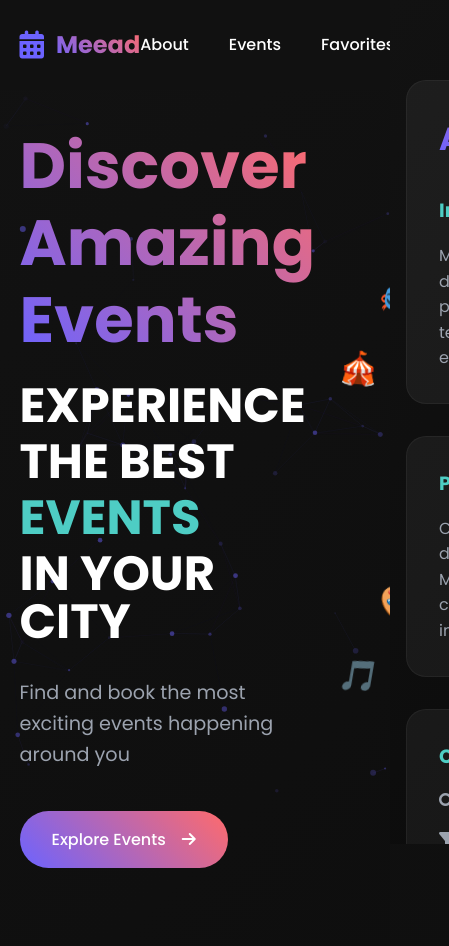
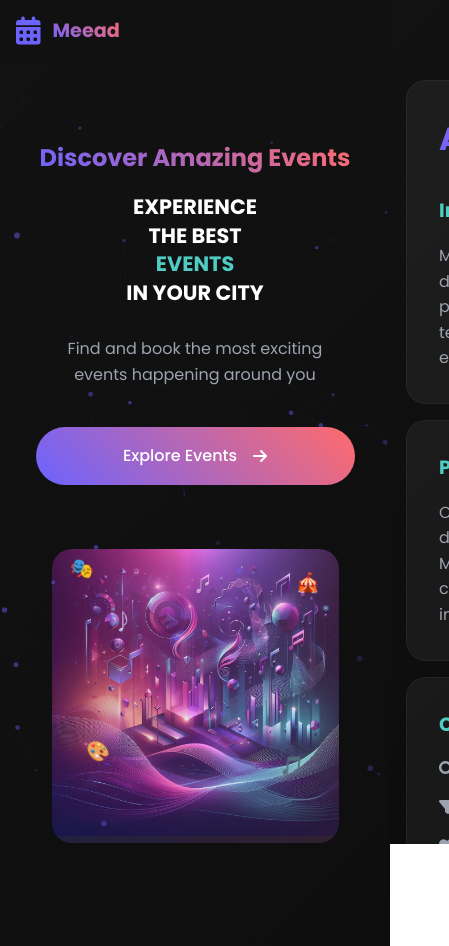
Before and after one commit to literallyazer/meaad, a plain HTML site: page index.html in a window 390 px wide. Shown: the top 946 px of the page, 449 px wide, since content can reach past the window. Drawn offline with nearby package versions, Linux system fonts and the light colour scheme.

Commit message:
Update style.css

```diff
--- a/style.css
+++ b/style.css
@@ -1160,3 +1160,180 @@ body {
                 opacity 0.6s cubic-bezier(0.4, 0, 0.2, 1),
                 box-shadow 0.6s cubic-bezier(0.4, 0, 0.2, 1);
 }
+@media screen and (max-width: 768px) {
+    /* Navigation */
+    .navbar {
+        padding: 1rem;
+    }
+
+    .nav-links {
+        position: fixed;
+        top: 0;
+        right: -100%;
+        height: 100vh;
+        width: 80%;
+        background: var(--dark-bg);
+        flex-direction: column;
+        justify-content: center;
+        transition: 0.3s;
+        z-index: 999;
+    }
+
+    .nav-links.active {
+        right: 0;
+    }
+
+    .logo-text {
+        font-size: 1.2rem;
+    }
+
+    /* Add hamburger menu */
+    .menu-toggle {
+        display: block;
+        position: fixed;
+        top: 1rem;
+        right: 1rem;
+        z-index: 1000;
+        background: none;
+        border: none;
+        color: var(--light-text);
+        font-size: 1.5rem;
+        cursor: pointer;
+    }
+
+    /* Hero Section */
+    .hero-content {
+        grid-template-columns: 1fr;
+        gap: 2rem;
+        padding: 1rem;
+    }
+
+    .hero-text-wrapper {
+        text-align: center;
+    }
+
+    .gradient-text {
+        font-size: 2rem;
+    }
+
+    .main-title .line {
+        font-size: 1.8rem;
+    }
+
+    .hero-description {
+        font-size: 1rem;
+        padding: 0 1rem;
+    }
+
+    .hero-visual {
+        padding: 0 1rem;
+    }
+
+    .image-wrapper {
+        transform: none !important;
+        margin-top: 2rem;
+    }
+    .floating-elements {
+        position: absolute;
+        inset: 0;
+        pointer-events: none;
+        width: 100%;
+        height: 100%;
+        z-index: 1; /* Ensure emojis appear above background */
+    }
+
+    /* Adjust positioning for each floating emoji */
+    .float-item:nth-child(1) {
+        top: 10%;
+        left: 10%;
+        font-size: 1.5rem; /* Slightly smaller size for mobile */
+    }
+
+    .float-item:nth-child(2) {
+        top: 15%;
+        right: 10%;
+        font-size: 1.5rem;
+    }
+
+    .float-item:nth-child(3) {
+        bottom: 20%;
+        left: 15%;
+        font-size: 1.5rem;
+    }
+
+    .float-item:nth-child(4) {
+        bottom: 15%;
+        right: 15%;
+        font-size: 1.5rem;
+    }
+
+
+    /* Search Section */
+    .search-container {
+        padding: 1rem;
+    }
+    @keyframes float {
+        0% {
+            transform: translateY(0) rotate(0deg) scale(0.8);
+        }
+        50% {
+            transform: translateY(-10px) rotate(5deg) scale(0.8); /* Reduced movement */
+        }
+        100% {
+            transform: translateY(0) rotate(0deg) scale(0.8);
+        }
+    }
+
+    .search-tabs {
+        flex-direction: column;
+        gap: 0.5rem;
+    }
+
+    .input-group {
+        flex-direction: column;
+        gap: 0.5rem;
+    }
+
+    .filters {
+        grid-template-columns: 1fr;
+    }
+
+    /* Event Cards */
+    .events-grid {
+        grid-template-columns: 1fr;
+        gap: 1rem;
+        padding: 1rem;
+    }
+
+    .event-card {
+        height: auto;
+    }
+
+    /* About Section */
+    .about-grid {
+        grid-template-columns: 1fr;
+        gap: 1rem;
+    }
+
+    /* Hide custom cursor on mobile */
+    .cursor-outer,
+    .cursor-inner {
+        display: none;
+    }
+}
+
+/* Small phones */
+@media screen and (max-width: 480px) {
+    .gradient-text {
+        font-size: 1.5rem;
+    }
+
+    .main-title .line {
+        font-size: 1.3rem;
+    }
+
+    .cta-button {
+        width: 100%;
+        justify-content: center;
+    }
+}
```
